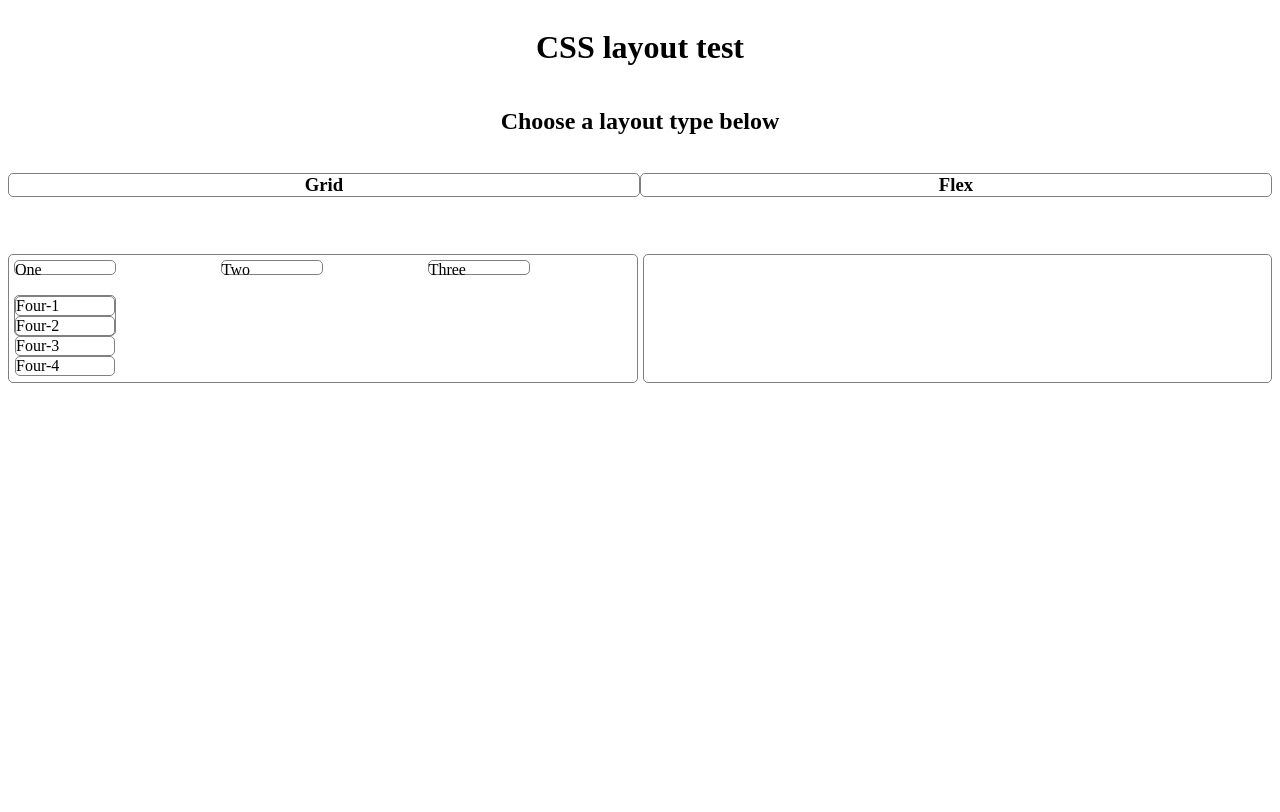
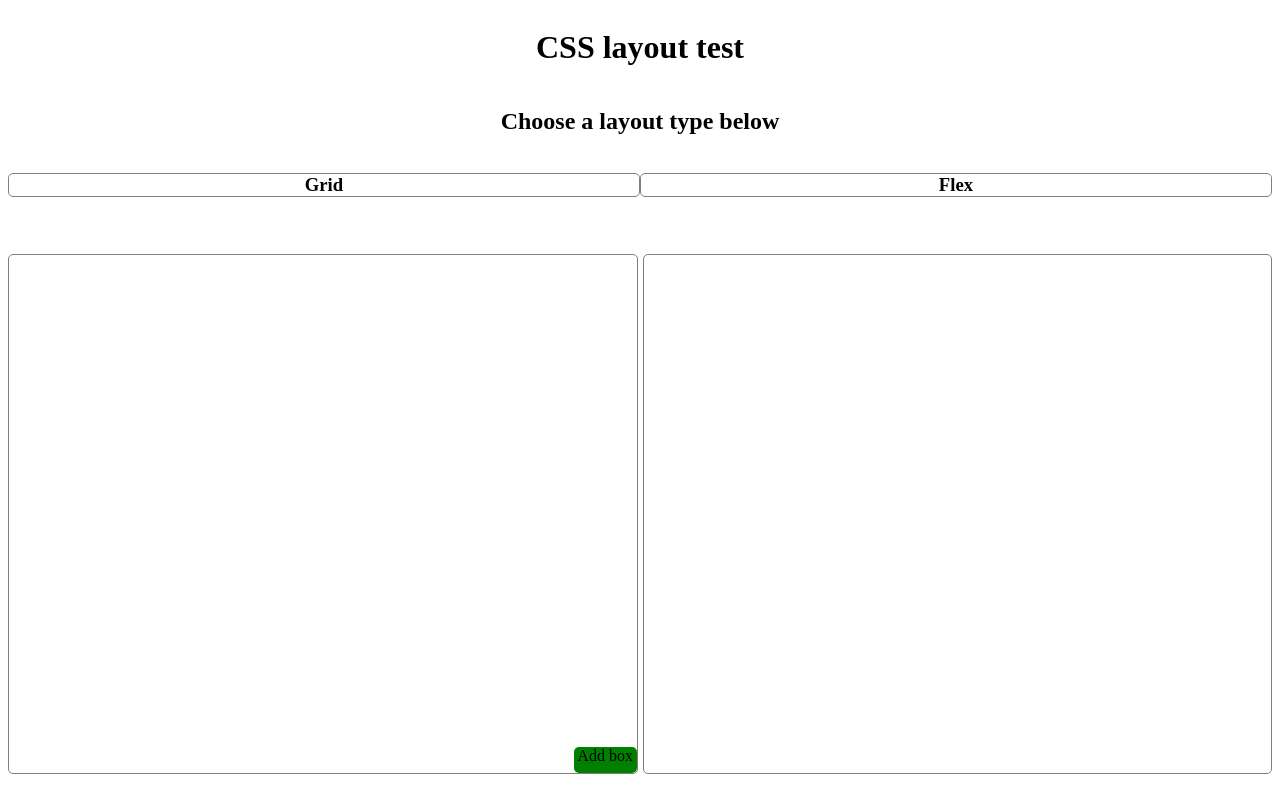
Before and after one commit to AlanDuOl/css-layout, a plain HTML site: page index.html in a window 1280 px wide. Drawn offline with Linux system fonts and the light colour scheme.

Commit message:
Start implementing the add box btn

```diff
--- a/css/app.css
+++ b/css/app.css
@@ -1,6 +1,6 @@
 /* global variables */
 :root {
-  --height: 100%;
+  --height: 65vh;
 }
 
 /* page layout */
@@ -101,6 +101,8 @@ header {
 
 /* grid layout */
 #layout-container {
+    /* transform property added in order for the addBtn fixed position to work properly */
+    transform: scale(1);
     display: grid;
     grid-template-columns: repeat(3, 1fr);
     grid-auto-rows: minmax(30px, auto);
@@ -192,6 +194,18 @@ header {
 
 }
 
+#addButton {
+    /* to be fixed relative to the parent the latest must have transforme, perspective or filter properties */
+    position: fixed;
+    bottom: 0%;
+    right: 0%;
+    background-color: green;
+    text-align: center;
+    width: 10%;
+    height: 5%;
+    border-radius: 5px;
+}
+
  /* Dropdown Button */
 .dropbtn {
     background-color: #3498DB;
--- a/index.html
+++ b/index.html
@@ -18,15 +18,7 @@
 		</header>
 		<main class="main-container">
 			<section class="styles" id="layout-container">
-				<div class="box box-one">One</div>
-				<div class="box box-two">Two</div>
-				<div class="box box-three">Three</div>
-				<div class="box box-four">
-					<div class="box">Four-1</div>
-					<div class="box">Four-2</div>
-					<div class="box">Four-3</div>
-					<div class="box">Four-4</div>
-				</div>
+				<div id="addButton">Add box</div>
 			</section>
 			<section class="layout-properties styles">
 				<!--The flex layout properties go here  -->
```
